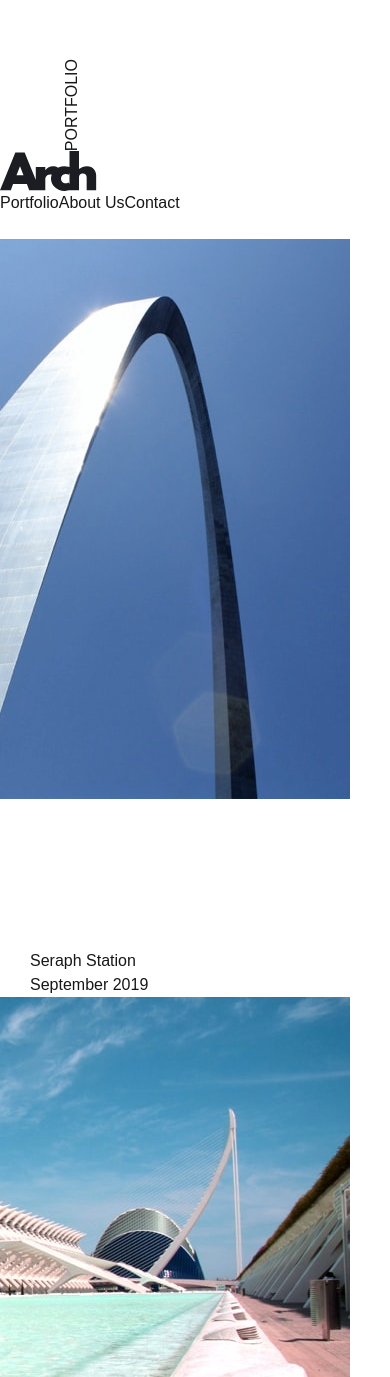
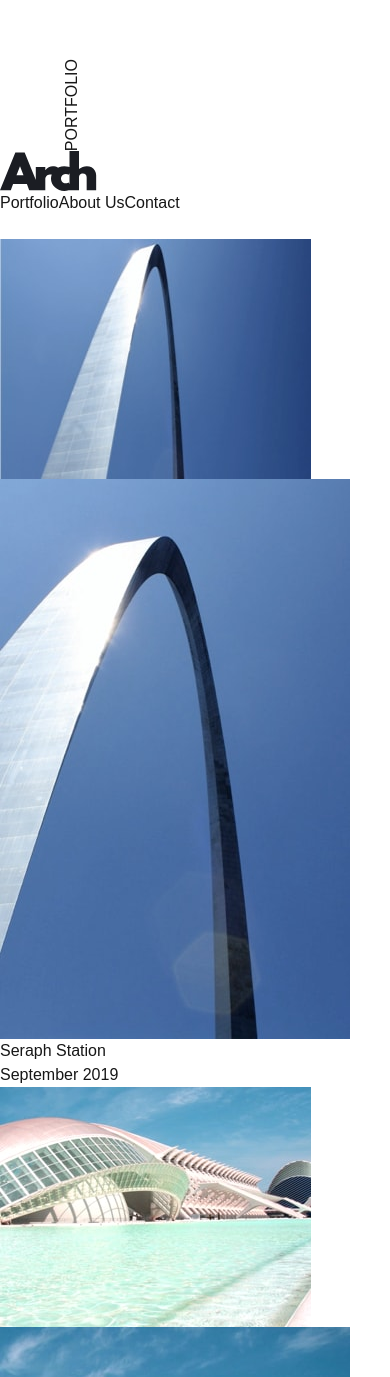
Before and after one commit to cesarcm5/arch-studio, a Next.js app: page /portfolio in a window 390 px wide. Shown: the part 191-1568 px from the top of the page. Built offline with nearby package versions, Linux system fonts and the light colour scheme.

Commit message:
Mobile design done

```diff
--- a/src/app/footer/page.js
+++ b/src/app/footer/page.js
@@ -1,13 +1,13 @@
 import Link from "next/link"
 export default function Footer(){
     return (
-        <header className="flex flex-col md:flex mt-20 mb-20 md:flex-row-reverse me-1">
-            <div className="md:me-5 mx-20 md:ms-1 md:ps-1 ps-20">
+        <header className="flex flex-col items-center justify-center md:flex md:justify-start mt-20 mb-20 md:flex-row-reverse me-1">
+            <div className="">
                 <Link href="/">
                     <img id="logo-footer" src="/assets/logo.svg"/>
                 </Link>
             </div>
-            <div className="grid grid-cols-1 md:flex gap-y-3 md:flex md:space-x-12 md:ms-12 md:px-10 text-gray-500 font-bold pt-2 ms-6">
+            <div className="grid grid-cols-1 md:flex-row items-center gap-y-3 md:flex md:space-x-12 md:ms-12 md:px-10 text-gray-500 font-bold pt-2">
                 <button>
                     <Link href="/portfolio">
                         Portfolio
--- a/src/app/portfolio/page.js
+++ b/src/app/portfolio/page.js
@@ -100,50 +100,50 @@ const works = [
     }
 ];
 export default function Portfolio() {
-
     return (
-        <main className="">
+        <main className="flex flex-col justify-center min-h-screen">
+            {/* Fringe */}
             <div id="fringe" className="hidden sm:block fixed left-0 top-0 h-1/6 w-16 flex items-center justify-center border-r border-gray-300">
                 <div className="flex flex-col">
-                    <div className=" h-full border-l border-gray-300"></div>
-                    <div className=" vertical-text text-gray-400 uppercase tracking-widest mt-2">
+                    <div className="h-full border-l border-gray-300"></div>
+                    <div className="vertical-text text-gray-400 uppercase tracking-widest mt-2">
                         <p>PORTFOLIO</p>
                     </div>
                 </div>
             </div>
-            <Header />
-            <div className=" flex flex-wrap pt-12 ms-3 lg:ms-12 ps-1">
 
+            {/* Header */}
+            <div className=" md:me-auto">
+                <Header/>
+            </div>
 
-                {works.map((item, index) => (
-                    <div key={item.id} className="ms-6 my-6 hidden md:block">
-                        <div className="relative hidden md:block">
-                            <img className="object-cover" src={item.image} alt={item.alt} />
-                            <div className="absolute inset-0 bg-black opacity-40"></div>
-                            <div id="project" className="absolute inset-0 flex flex-col justify-center items-left text-white">
-                                <p className="text-2xl font-bold ">{item.title}</p>
-                                <p className="text-sm align-bottom ">{item.date}</p>
-                            </div>
+            {/* Portfolio Items */}
+            <div className="flex flex-wrap justify-center items-center gap-6 pt-12 px-4">
+                {works.map((item) => (
+                    <div key={item.id} className="relative">
+                        <img
+                            className="object-cover w-full md:hidden"
+                            src={item.mobileImage}
+                            alt={item.alt}
+                        />
+                        <img
+                            className="object-cover w-full hidden md:block"
+                            src={item.image}
+                            alt={item.alt}
+                        />
+                        <div className="absolute inset-0 bg-black opacity-40"></div>
+                        <div className="absolute inset-0 flex flex-col justify-center items-center text-white">
+                            <p className="text-2xl font-bold">{item.title}</p>
+                            <p className="text-sm">{item.date}</p>
                         </div>
                     </div>
                 ))}
+            </div>
 
-                {works.map((item, index) => (
-                    <div key={item.id} className="ms-6 my-6 block md:hidden ">
-                        <div className="relative">
-                            <img className="object-cover" src={item.mobileImage} alt={item.alt} />
-                            <div className="absolute inset-0 bg-black opacity-40"></div>
-                            <div id="project" className="absolute inset-0 flex flex-col justify-center items-left text-white">
-                                <p className="text-2xl font-bold ">{item.title}</p>
-                                <p className="text-sm align-bottom ">{item.date}</p>
-                            </div>
-                        </div>
-                    </div>
-                ))}
-
-
+            {/* Footer */}
+            <div className="md:ms-auto">
+                <Footer />
             </div>
-            <Footer />
         </main>
-    )
+    );
 }
```
